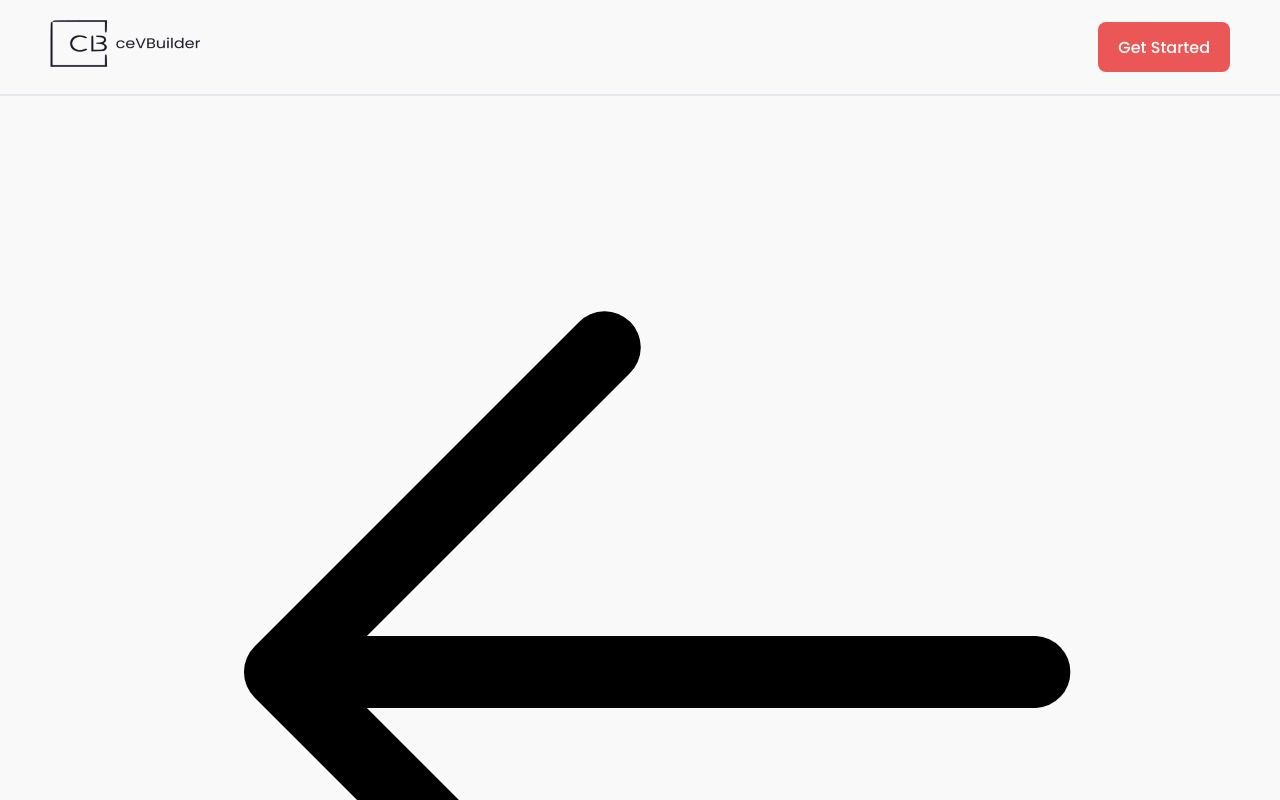
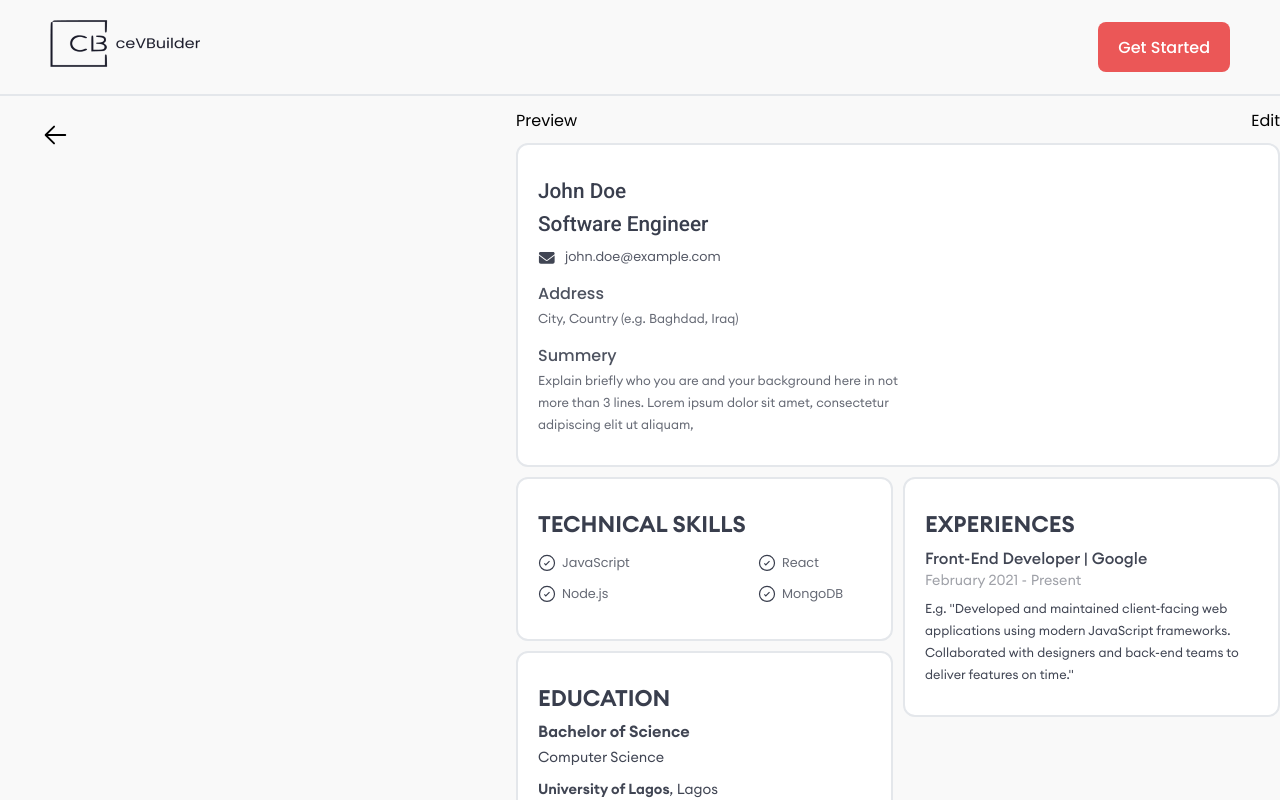
Before and after one commit to Moamal-2000/resume-builder, a Next.js app: page /download in a window 1280 px wide. Shown: the top 800 px of the page. Built offline with nearby package versions, Linux system fonts and the light colour scheme.

Commit message:
style(DownloadPage): organize the layout

```diff
--- a/src/components/DownloadPage/DownloadPage.module.scss
+++ b/src/components/DownloadPage/DownloadPage.module.scss
@@ -1,7 +1,19 @@
-.downloadPage {}
+.downloadPage {
+  padding-bottom: 100px;
+}
 
 .downloadPage .backButton {}
 
-.downloadPage .backButton>svg {}
+.downloadPage .backButton>svg {
+  position: absolute;
+  width: 30px;
+  height: 30px;
+  left: 40px;
+  top: 120px;
+}
 
-.downloadPage>.wrapper {}
+.downloadPage .wrapper {
+  display: flex;
+  justify-content: space-between;
+  gap: 60px;
+}
--- a/src/components/DownloadPage/ResumeDownloadSuccess/ResumeDownloadSuccess.jsx
+++ b/src/components/DownloadPage/ResumeDownloadSuccess/ResumeDownloadSuccess.jsx
@@ -1,7 +1,7 @@
 import s from "./ResumeDownloadSuccess.module.scss";
 
 const ResumeDownloadSuccess = () => {
-  return <section className={s.resumeDownloadSuccess}></section>;
+  return <section className={s.downloadSection}></section>;
 };
 
 export default ResumeDownloadSuccess;
--- a/src/components/DownloadPage/ResumeDownloadSuccess/ResumeDownloadSuccess.module.scss
+++ b/src/components/DownloadPage/ResumeDownloadSuccess/ResumeDownloadSuccess.module.scss
@@ -0,0 +1,3 @@
+.downloadSection {
+  margin-top: 210px;
+}
--- a/src/components/DownloadPage/ResumeSection/ResumeSection.module.scss
+++ b/src/components/DownloadPage/ResumeSection/ResumeSection.module.scss
@@ -0,0 +1,16 @@
+.resumeSection {
+  margin-top: 12px;
+}
+
+.resumeSection .buttons {
+  display: flex;
+  align-items: center;
+  justify-content: space-between;
+  margin-bottom: 10px;
+}
+
+.resumeSection .buttons>a {}
+
+.resumeSection .buttons .previewButton {}
+
+.resumeSection .buttons .editButton {}
--- a/src/styles/globals.scss
+++ b/src/styles/globals.scss
@@ -30,8 +30,8 @@ main {
 }
 
 .container {
-  max-width: 1400px;
-  width: 90%;
+  max-width: 1420px;
+  width: 100%;
   margin: 0 auto;
 }
 
```
Also changed, not shown: src/components/DownloadPage/ResumeSection/ResumeSection.jsx (+9 -11 lines).
